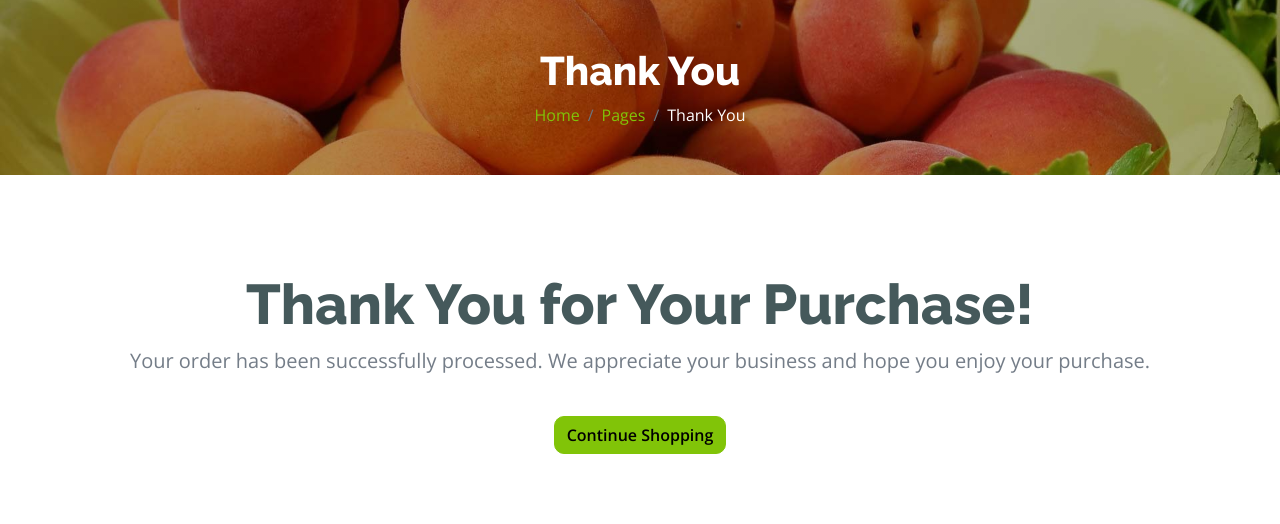
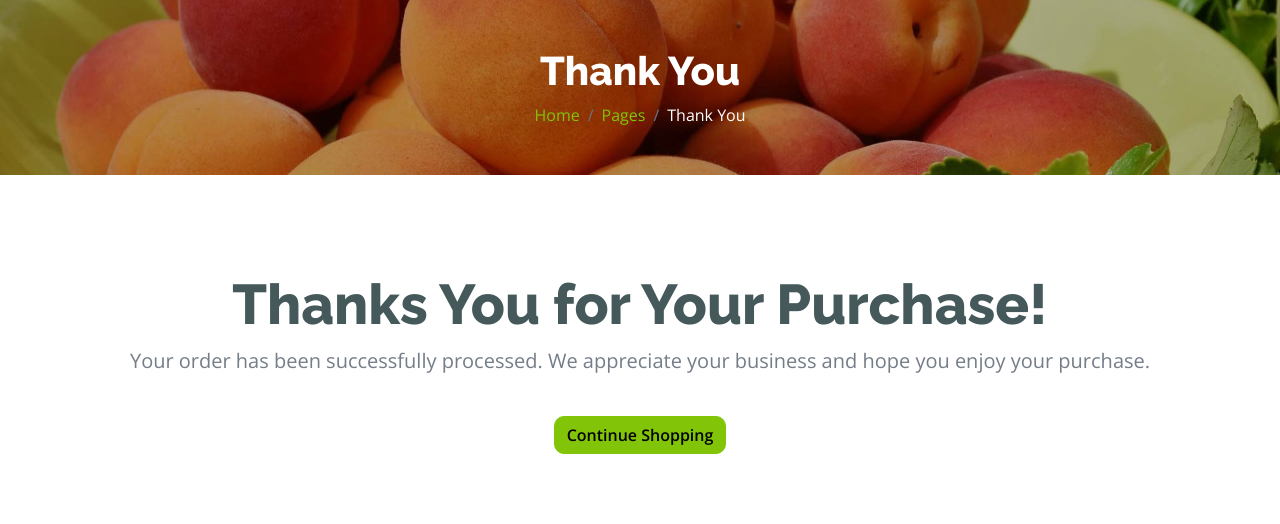
Before and after one commit to SujanRaj20/ICT2216_Group10, a Flask app: page /success in a window 1280 px wide. Shown: the part 153-677 px from the top of the page. Run offline with Flask 3, Linux system fonts and the light colour scheme; some libraries are stand-ins or nearby versions.

Commit message:
Update success.html

```diff
--- a/flask_app/templates/success.html
+++ b/flask_app/templates/success.html
@@ -52,7 +52,7 @@
 <div class="container-fluid py-5">
   <div class="container py-5">
     <div class="text-center">
-      <h1 class="display-4">Thank You for Your Purchase!</h1>
+      <h1 class="display-4">Thanks You for Your Purchase!</h1>
       <p class="lead">
         Your order has been successfully processed. We appreciate your business
         and hope you enjoy your purchase.
```
